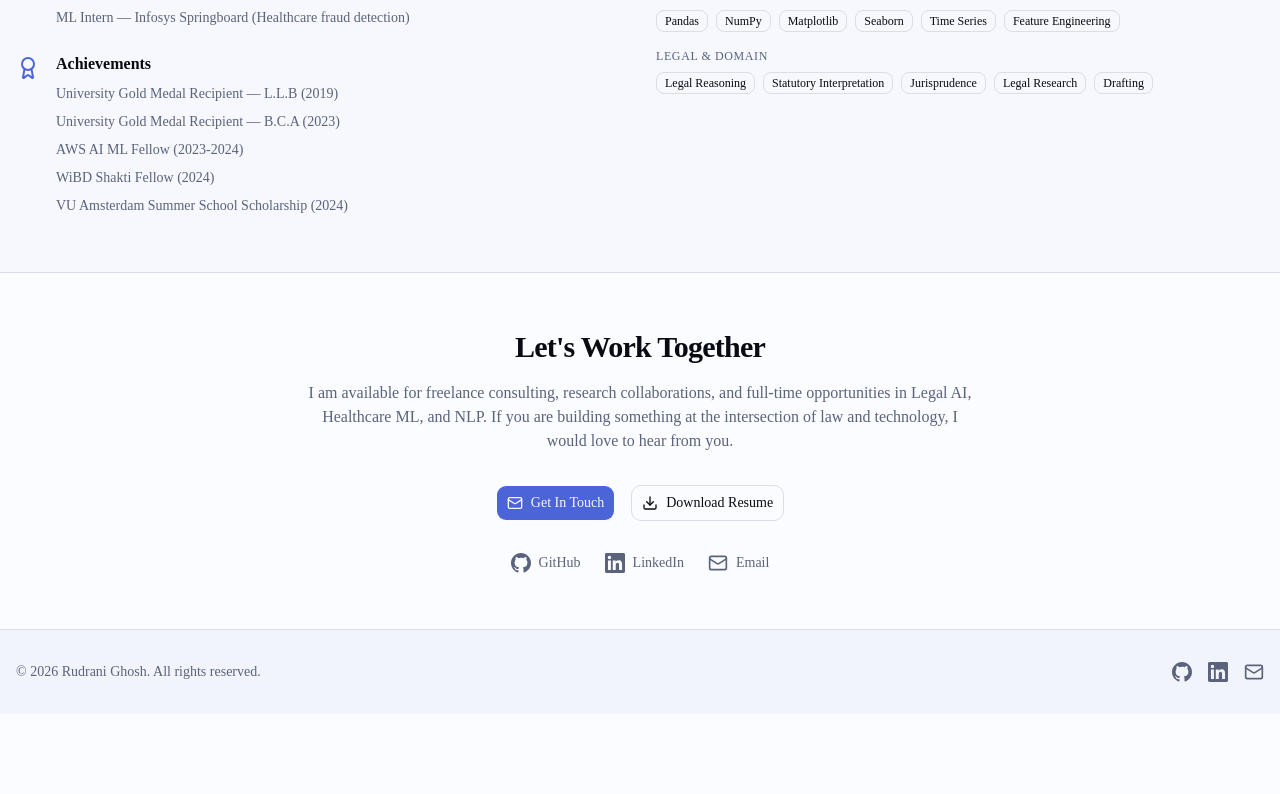
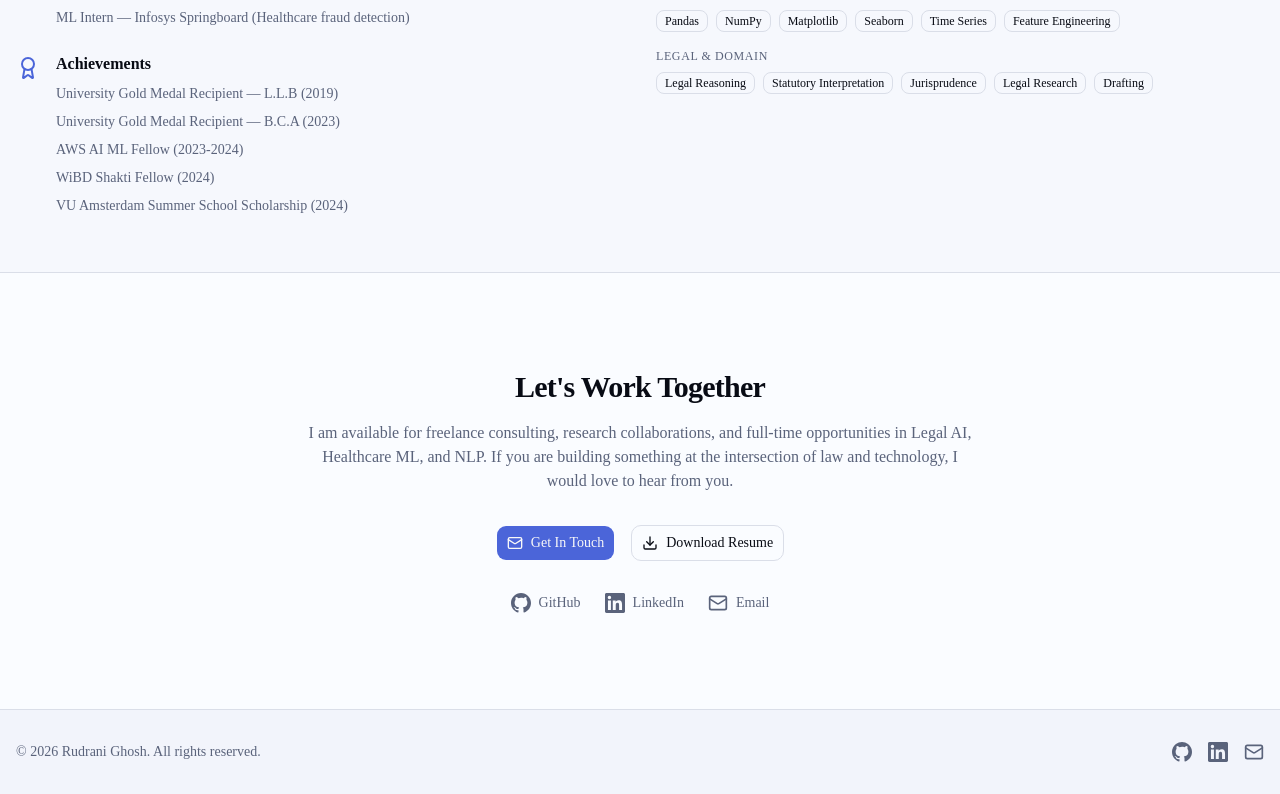
Before and after one commit to RudraniGhosh24/PortfolioProjects, a Next.js app: page / in a window 1280 px wide. Shown: the part 1539-2333 px from the top of the page. Before the commit the page ends 2253 px from the top, so only its background shows below. Built offline with nearby package versions, Linux system fonts and the light colour scheme.

Commit message:
Reduce padding in Working Prototypes and About Me sections

```diff
--- a/app/page.tsx
+++ b/app/page.tsx
@@ -379,7 +379,7 @@ export default function Home() {
       </section>
 
       {/* Contact */}
-      <section className="py-10 md:py-14 border-t">
+      <section className="py-16 md:py-24 border-t">
         <div className="container mx-auto px-4">
           <motion.div
             initial={{ opacity: 0, y: 20 }}
```
